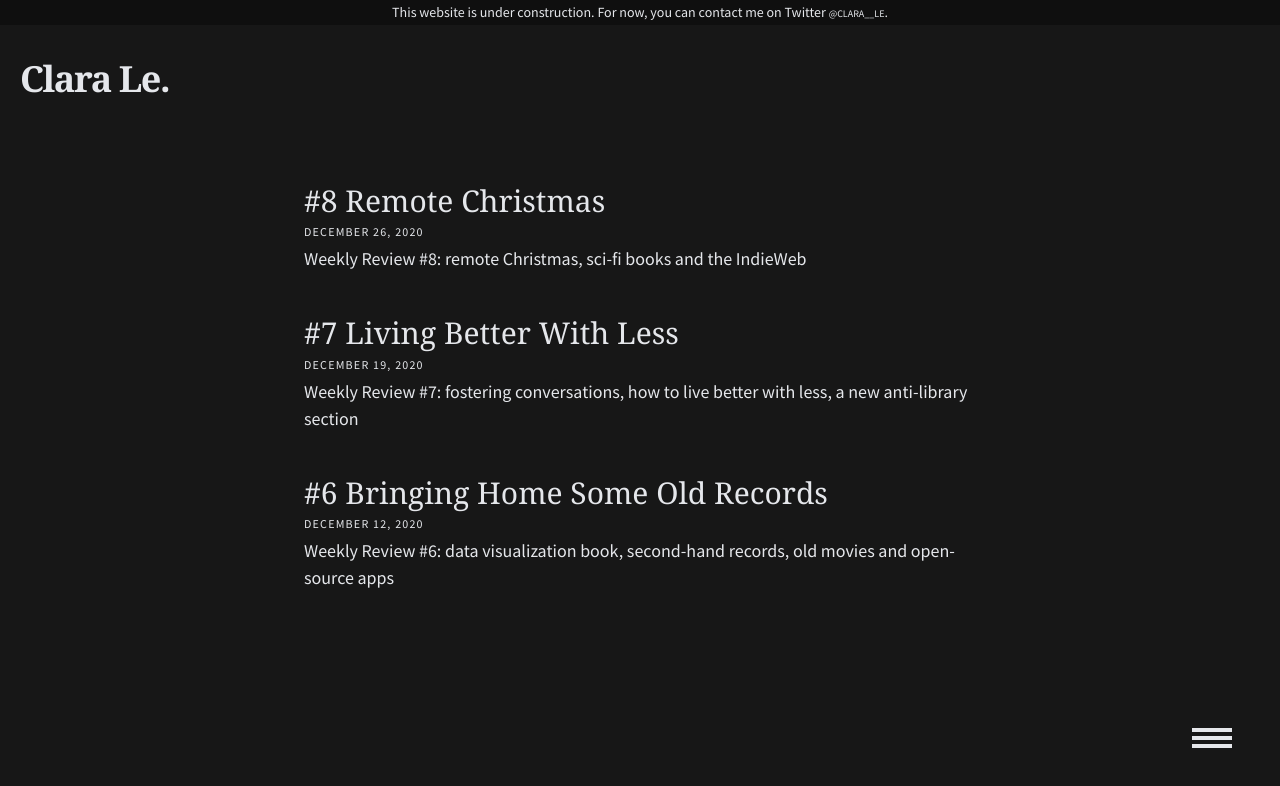
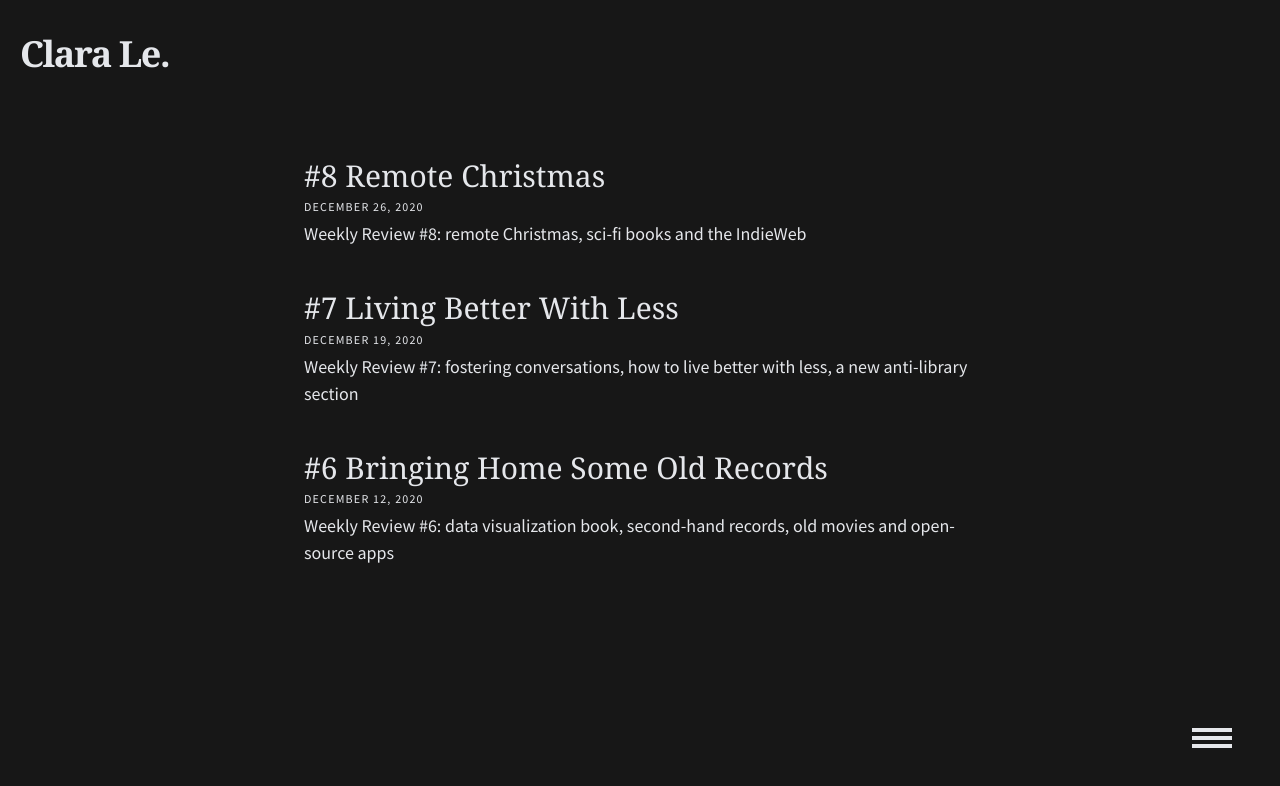
Before and after one commit to hgcl/clara-website, a Next.js app: page /blog in a window 1280 px wide. Shown: the top 786 px of the page. Built offline with nearby package versions, Linux system fonts and the light colour scheme; a web font is replaced by a local one.

Commit message:
Hide Alert

```diff
--- a/components/layout.js
+++ b/components/layout.js
@@ -10,7 +10,7 @@ export default function Layout({ preview, children }) {
     <>
       <Meta />
       <div className="min-h-screen">
-        <Alert preview={preview} />
+        {/* <Alert preview={preview} /> */}
         <Menu />
         <main>{children}</main>
       </div>
--- a/tailwind.config.js
+++ b/tailwind.config.js
@@ -10,7 +10,7 @@ module.exports = {
         medium: "0 8px 30px rgba(0, 0, 0, 0.12)",
       },
       colors: {
-        accent: "#EE4540",
+        accent: "#ef4f37",
         white: "#E5E7EB",
         black: "#0f0f0f",
         gray: {
```
